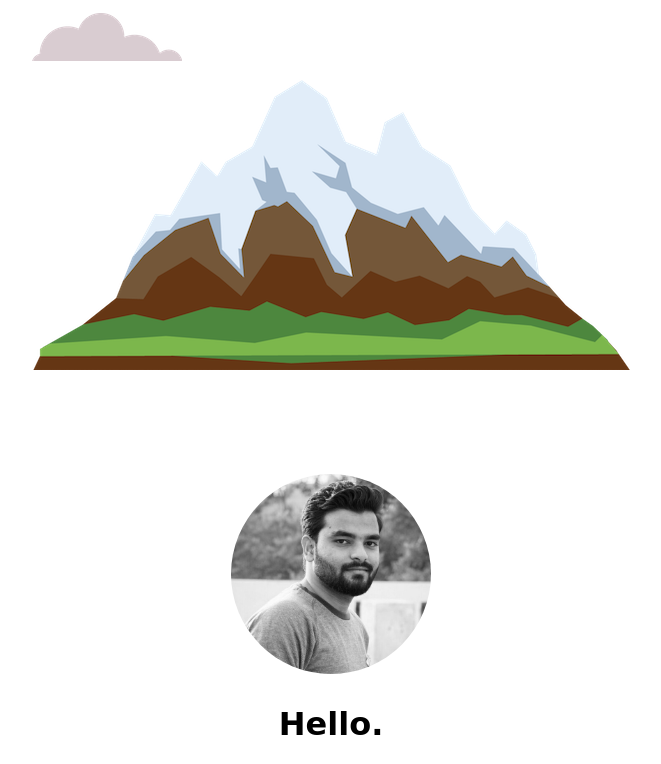
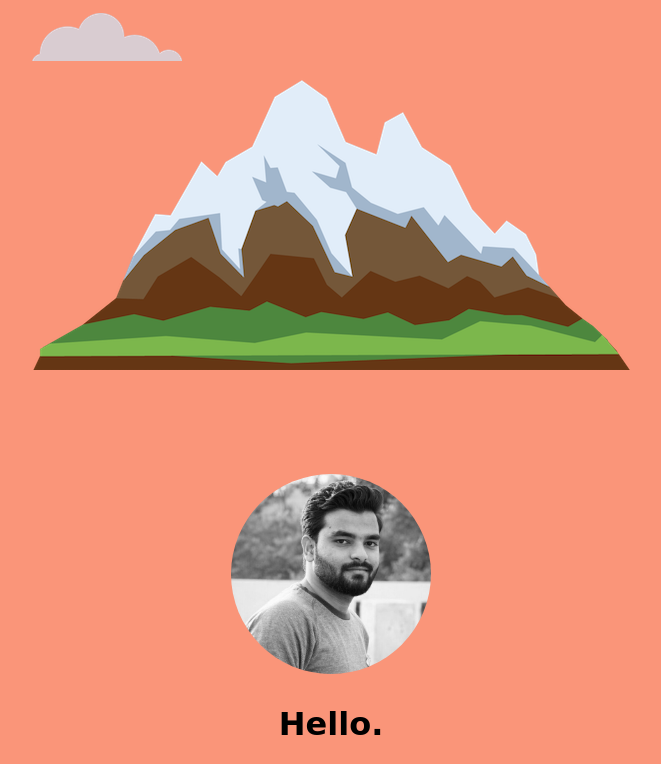
Before and after one commit to vaibhavkyy/cv, a plain HTML site: page index.html in a window 1280 px wide. Shown: the part 363-1127 px from the top of the page, without its empty margins (309-970 px from the left). Drawn offline with Linux system fonts and the light colour scheme; a web font is replaced by a local one.

Commit message:
Update style.css

```diff
--- a/css/style.css
+++ b/css/style.css
@@ -1,7 +1,7 @@
 body{
 
 text-align: center;
-background-color:#ffffff;
+background-color:#fa9579;
 color: #000000;
 margin: 0 ;
 font-family: 'Montserrat', sans-serif;
```
